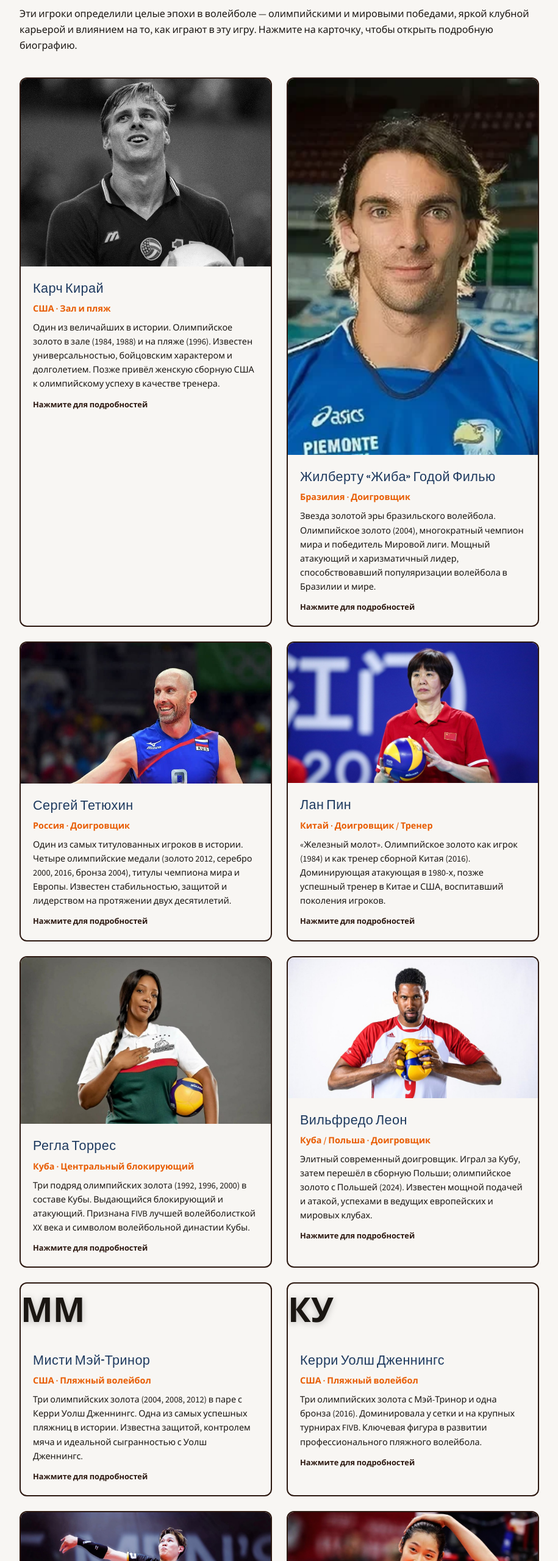
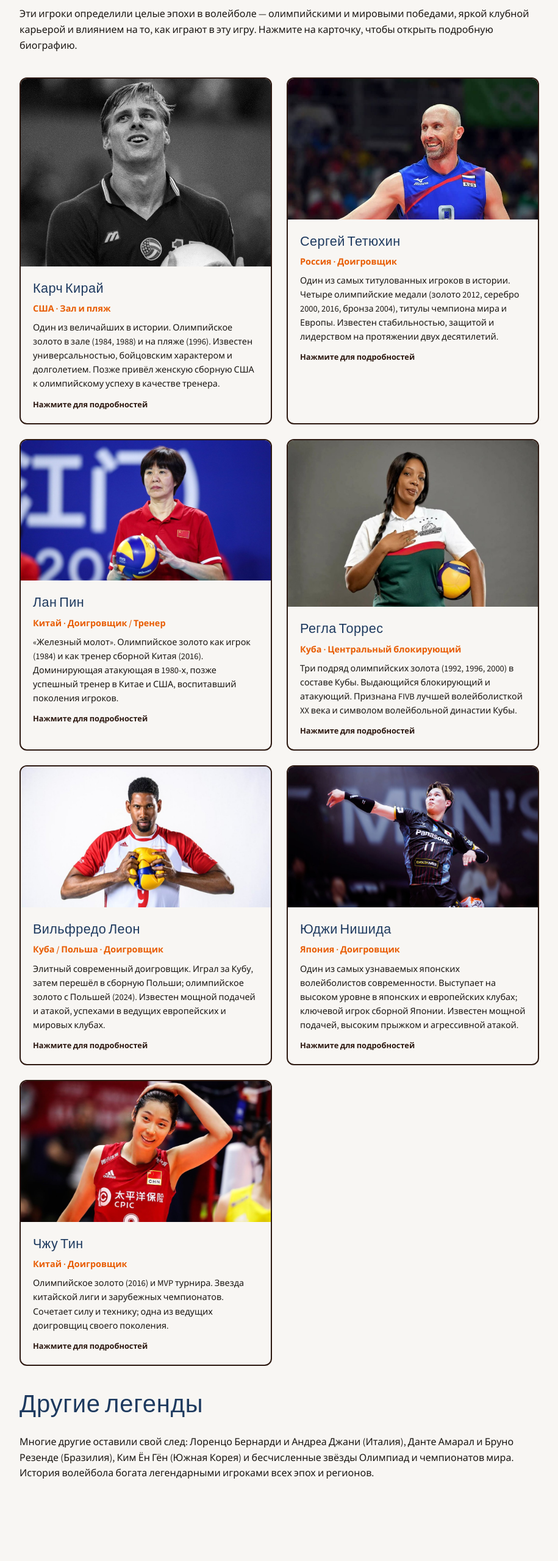
Before and after one commit to demidivanov1992-web/volleyball-history-site, a plain HTML site: page players.html in a window 1280 px wide. Shown: the part 240-2800 px from the top of the page at 61% size, without its empty margins (182-1097 px from the left). Drawn offline with nearby package versions, Linux system fonts and the light colour scheme.

Commit message:
Remove Giba card and empty placeholder player cards

```diff
--- a/players.html
+++ b/players.html
@@ -52,27 +52,6 @@
           <ul>
             <li>Олимпиады: золото 1984, 1988 (зал), 1996 (пляж)</li>
             <li>Зал славы волейбола: один из первых индуктов</li>
-          </ul>
-        </template>
-      </article>
-
-      <!-- Жиба -->
-      <article class="player-card" tabindex="0" role="button" aria-haspopup="dialog" aria-label="Подробнее: Жилберту Годой Филью">
-        <div class="player-image">
-          <img src="images/giba.png" style="width:100%; height:100%; object-fit:cover;" alt="Жилберту «Жиба» Годой Филью">
-        </div>
-        <div class="player-body">
-          <h3>Жилберту «Жиба» Годой Филью</h3>
-          <p class="player-meta">Бразилия · Доигровщик</p>
-          <p>Звезда золотой эры бразильского волейбола. Олимпийское золото (2004), многократный чемпион мира и победитель Мировой лиги. Мощный атакующий и харизматичный лидер, способствовавший популяризации волейбола в Бразилии и мире.</p>
-          <p class="player-teaser-hint">Нажмите для подробностей</p>
-        </div>
-        <template class="player-modal-detail">
-          <p>Жиба стал лицом «золотого» поколения бразильцев начала 2000-х: сила в атаке, эмоции на площадке и умение решать ключевые розыгрыши сделали его кумиром болельщиков.</p>
-          <p>Он выиграл Олимпиаду в Афинах, неоднократно поднимал кубки чемпионатов мира и Мировой лиги. В клубах выступал на высшем уровне в Италии и России, оставаясь узнаваемым брендом спорта в Бразилии.</p>
-          <ul>
-            <li>Олимпийское золото 2004</li>
-            <li>Чемпион мира, многократный призёр Мировой лиги</li>
           </ul>
         </template>
       </article>
@@ -157,48 +136,6 @@
           <ul>
             <li>Олимпийское золото с Польшей (2024)</li>
             <li>Победитель Лиги чемпионов, многократный чемпион Италии и Польши</li>
-          </ul>
-        </template>
-      </article>
-
-      <!-- Мисти Мэй-Тринор -->
-      <article class="player-card" tabindex="0" role="button" aria-haspopup="dialog" aria-label="Подробнее: Мисти Мэй-Тринор">
-        <div class="player-image player-image--placeholder" aria-hidden="true">
-          <span class="player-image__initials">ММ</span>
-        </div>
-        <div class="player-body">
-          <h3>Мисти Мэй-Тринор</h3>
-          <p class="player-meta">США · Пляжный волейбол</p>
-          <p>Три олимпийских золота (2004, 2008, 2012) в паре с Керри Уолш Дженнингс. Одна из самых успешных пляжниц в истории. Известна защитой, контролем мяча и идеальной сыгранностью с Уолш Дженнингс.</p>
-          <p class="player-teaser-hint">Нажмите для подробностей</p>
-        </div>
-        <template class="player-modal-detail">
-          <p>Мисти Мэй-Тринор — одна из величайших пляжных волейболисток. В паре с Керри Уолш Дженнингс она выиграла три Олимпиады подряд и множество этапов Мирового тура FIVB.</p>
-          <p>Её защита, чтение игры и хладнокровие в концовках сделали дуэт с Уолш Дженнингс эталоном пляжного волейбола 2000–2010-х годов.</p>
-          <ul>
-            <li>Олимпийское золото 2004, 2008, 2012</li>
-            <li>Многократная чемпионка этапов FIVB</li>
-          </ul>
-        </template>
-      </article>
-
-      <!-- Керри Уолш Дженнингс -->
-      <article class="player-card" tabindex="0" role="button" aria-haspopup="dialog" aria-label="Подробнее: Керри Уолш Дженнингс">
-        <div class="player-image player-image--placeholder" aria-hidden="true">
-          <span class="player-image__initials">КУ</span>
-        </div>
-        <div class="player-body">
-          <h3>Керри Уолш Дженнингс</h3>
-          <p class="player-meta">США · Пляжный волейбол</p>
-          <p>Три олимпийских золота с Мэй-Тринор и одна бронза (2016). Доминировала у сетки и на крупных турнирах FIVB. Ключевая фигура в развитии профессионального пляжного волейбола.</p>
-          <p class="player-teaser-hint">Нажмите для подробностей</p>
-        </div>
-        <template class="player-modal-detail">
-          <p>Уолш Дженнингс выступала на блоке с огромным размахом и ментальной устойчивостью; в паре с Мэй-Тринор она выиграла три Олимпиады и множество этапов Мирового тура.</p>
-          <p>На Играх в Рио она взяла бронзу в новой паре, подтвердив класс на высшем уровне. Её имя ассоциируют с профессионализацией и медийностью пляжного волейбола в США.</p>
-          <ul>
-            <li>Олимпийское золото 2004, 2008, 2012; бронза 2016</li>
-            <li>Многократная чемпионка этапов FIVB</li>
           </ul>
         </template>
       </article>
```
